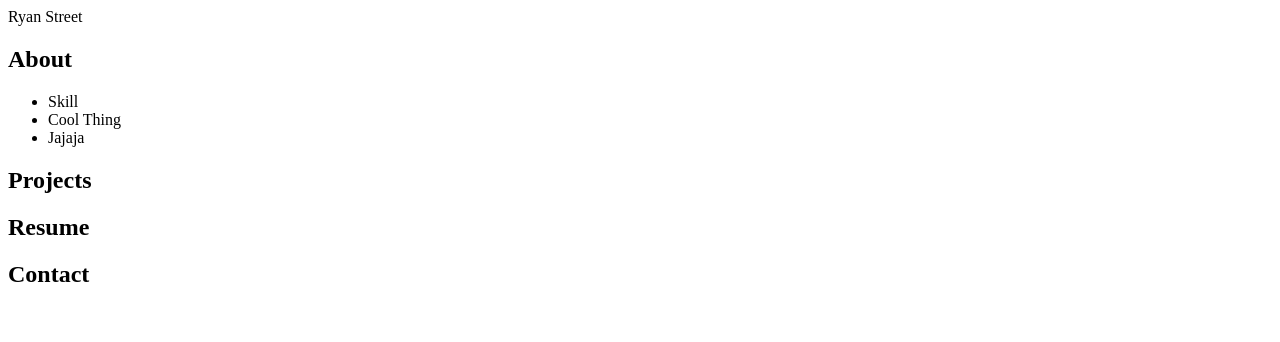
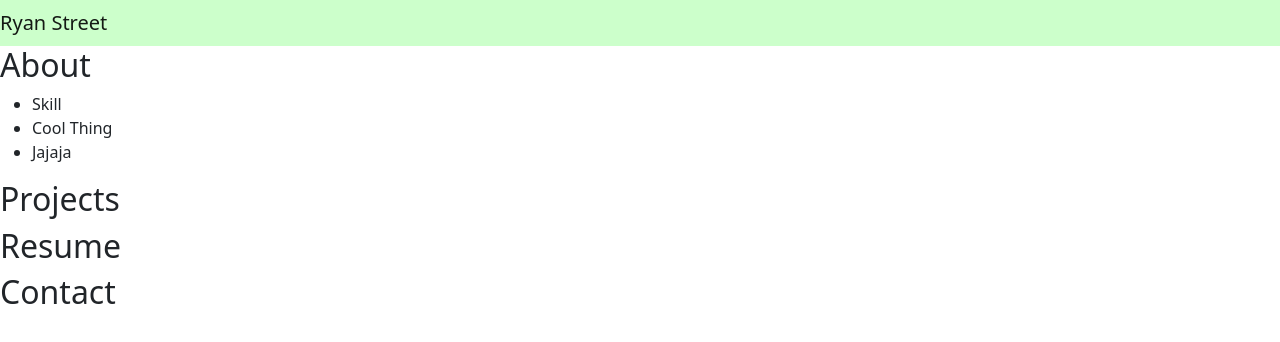
Before and after one commit to RyStreet/rs-react-portfolio, a React (Create React App) app: page / in a window 1280 px wide. Shown: the top 342 px of the page. Built offline with nearby package versions, Linux system fonts and the light colour scheme.

Commit message:
bootstrap imported, file structure set

```diff
--- a/package.json
+++ b/package.json
@@ -6,6 +6,7 @@
     "@testing-library/jest-dom": "^5.16.5",
     "@testing-library/react": "^13.4.0",
     "@testing-library/user-event": "^13.5.0",
+    "bootstrap": "^5.2.3",
     "react": "^18.2.0",
     "react-dom": "^18.2.0",
     "react-scripts": "5.0.1",
--- a/src/App.js
+++ b/src/App.js
@@ -6,9 +6,10 @@ import Navbar from "./components/Navbar";
 import Projects from "./components/Projects";
 import Resume from "./components/Resume";
 
+
 function App() {
     return(
-    <main>
+    <main className="">
     <Navbar/>
     <About />
     <Projects />
--- a/src/components/About.js
+++ b/src/components/About.js
@@ -2,7 +2,7 @@ import React from "react";
 
 function About(){
     return(
-    <div>
+    <div className="">
     <h2>About</h2>
     <ul>
         <li>Skill</li>
--- a/src/components/Navbar.js
+++ b/src/components/Navbar.js
@@ -1,12 +1,18 @@
 import React from "react"
+
 
 function Navbar(){
     return(
-        <header className="bg-blue">
+        <header id="nav" className="navbar navbar-expand-lg" >
+            <div >
+            <a href="#about" className="navbar-brand">
+                Ryan Street
+            </a>
+            </div>
             <div>
-            <a>
-                <a>Ryan Street</a>
-            </a>
+                <ul className="">
+
+                </ul>
             </div>
 
         </header>
--- /dev/null
+++ b/src/index.css
@@ -0,0 +1,3 @@
+#nav{
+    background-color: rgba(204,255,203);
+}
--- a/src/index.js
+++ b/src/index.js
@@ -1,5 +1,7 @@
 import React from "react";
 import ReactDOM  from "react-dom";
 import App from "./App"
+import 'bootstrap/dist/css/bootstrap.min.css';
+import "./index.css"
 
 ReactDOM.render(<App />, document.getElementById('root'))
```
Also changed, not shown: 1 other file (tests, documents, lock files or other folders).
